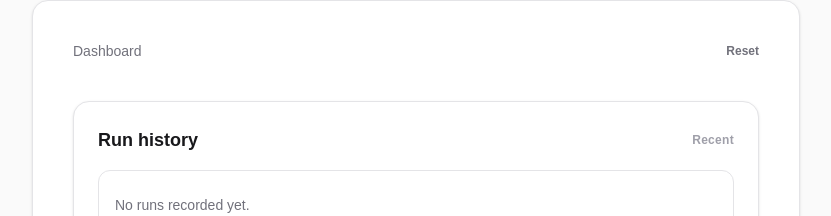
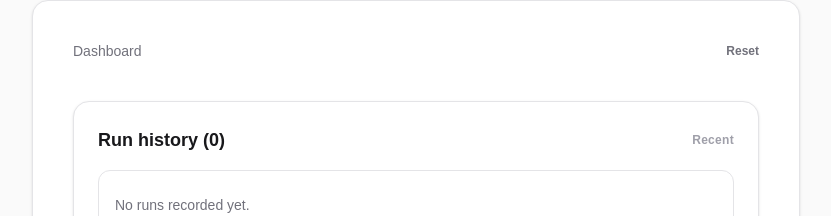
Before and after one commit to bbyjae-django-lab/quadrant, a Next.js app: page /dashboard in a window 1280 px wide. Shown: the top 216 px of the page, without its empty margins (224-1055 px from the left). Built offline with nearby package versions, Linux system fonts and the light colour scheme.

Commit message:
Option A requirement: after free run ends, persist + show run history (1) + locked Pro insights

```diff
--- a/app/components/QuadrantApp.tsx
+++ b/app/components/QuadrantApp.tsx
@@ -579,6 +579,9 @@ export default function QuadrantApp({
       : runEnded
         ? "This run was ended. The record is complete."
         : "This run is complete.";
+  const failureInsightLine = runFailed
+    ? "Most traders need 5–10 runs before patterns become obvious."
+    : null;
 
   return (
     <div className="flex min-h-screen items-center justify-center bg-zinc-50 px-6 text-zinc-900">
@@ -752,7 +755,7 @@ export default function QuadrantApp({
               <section className="rounded-2xl border border-zinc-200 bg-white p-6 shadow-sm">
                     <div className="flex items-center justify-between">
                       <h2 className="text-lg font-semibold text-zinc-900">
-                        Run history
+                        Run history ({runHistoryRows.length})
                       </h2>
                       <span className="text-xs font-semibold tracking-wide text-zinc-400">
                         Recent
@@ -1240,6 +1243,11 @@ export default function QuadrantApp({
               <p className="text-sm text-zinc-600">
                 {runEndedMessage}
               </p>
+              {failureInsightLine ? (
+                <p className="text-sm text-zinc-600">
+                  {failureInsightLine}
+                </p>
+              ) : null}
             </div>
             <div className="mt-6 rounded-2xl border border-zinc-200 bg-zinc-50 p-5">
               <div className="text-sm font-semibold text-zinc-900">
```
